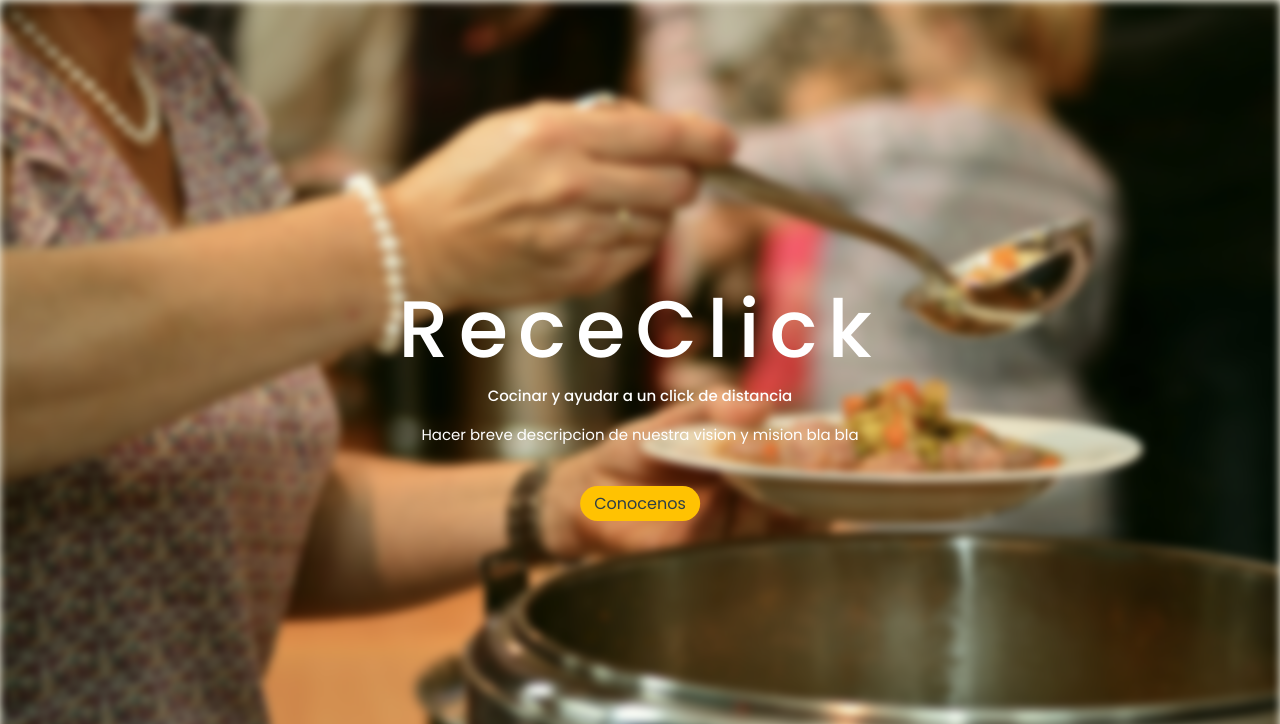
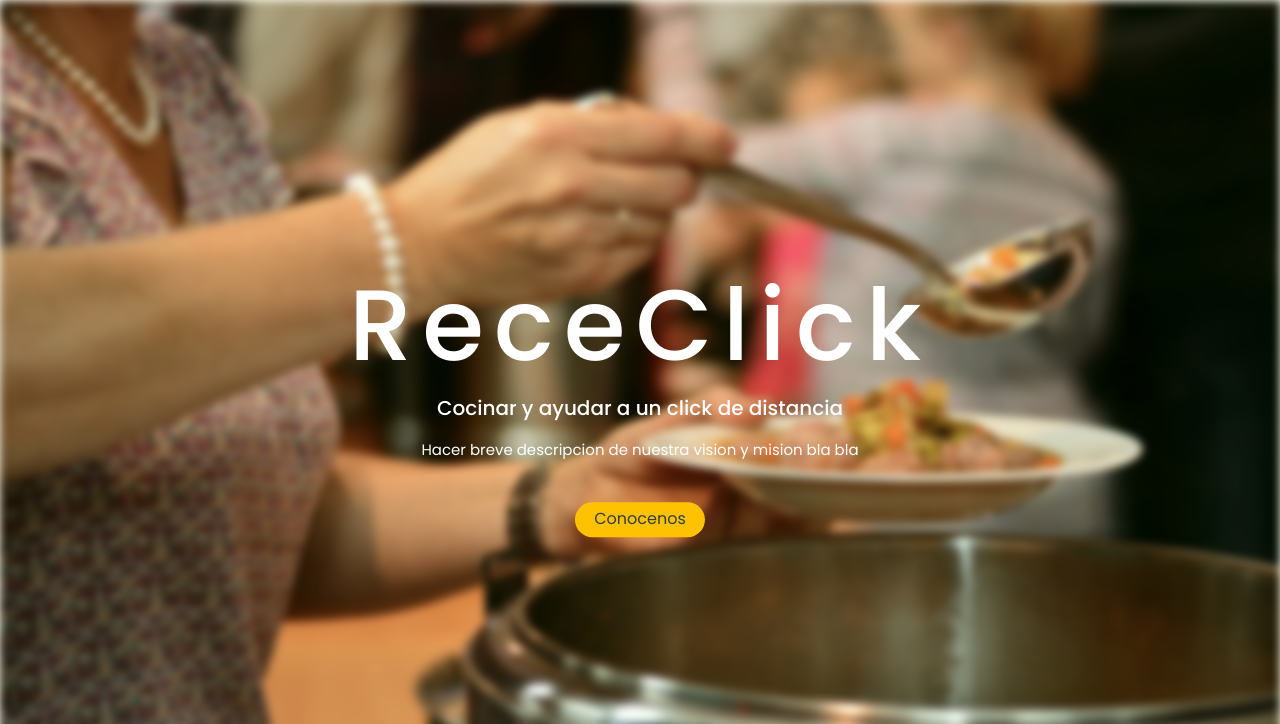
Before and after one commit to alinoelia/proyecto-receclick, a website built with Vite: page index.html in a window 1280 px wide. Shown: the part 76-800 px from the top of the page. Built offline with nearby package versions, Linux system fonts and the light colour scheme; files whose address does not match are found by name.

```diff
--- a/css/style.css
+++ b/css/style.css
@@ -20,7 +20,7 @@
     border: none;
     border-radius: 30px;
     background-color: #FFC202;
-    width: 120px;
+    width: 130px;
 }
 .boton-2{
     height: 35px;
@@ -53,16 +53,16 @@
     background-color: transparent; /* Ajusta el color del texto a tu gusto */
 }
 
-.contenedor h1{
+h1 {
     background-color: transparent;
     color: #ffff ;
-    font-size:  80px;
+    font-size: 100px;
     letter-spacing: 10px;
 }
 .contenedor .slogan {
     color: #ffff;
     background-color: transparent;
-    font-size: 15px;
+    font-size: 20px;
     font-weight: 500;
 }
 
@@ -91,15 +91,12 @@
     display: flex;
     box-sizing: border-box;
     border: solid #f98329 1px;
-    padding: 5px;
     margin: 20px;
-    border-radius: none;
     justify-content: space-evenly;
     padding: 20px;
     height: 200px;
     align-items: center;
     border-radius: 30px;
-
 
 }
 .caja-borde h2{
@@ -149,9 +146,7 @@
     display: grid;
     box-sizing: border-box;
     border: solid #f98329 1px;
-    padding: 5px;
     margin: auto;
-    border-radius: none;
     padding: 20px;
     text-align: center;
     align-items: center;
@@ -174,6 +169,7 @@
     background-color: #FB6D00;
     border-radius: 30px;
     height: 35px;
+    width: 30%;
     color: #F8F6E7;
     font-weight: 300;
     justify-content: flex-end;
@@ -218,7 +214,7 @@
     padding: 10px;
 }
 
-
+/* ! Estilos del footer */
 footer{
     background-color:#f98329;
     min-height: 100px;
--- a/index.html
+++ b/index.html
@@ -165,7 +165,6 @@
       <p class="text">2024 | Todos los derechos reservados</p>
     </footer>
 
-    <script type="module" src="/main.js"></script>
     <script src="https://cdn.jsdelivr.net/npm/bootstrap@5.3.3/dist/js/bootstrap.bundle.min.js" integrity="sha384-YvpcrYf0tY3lHB60NNkmXc5s9fDVZLESaAA55NDzOxhy9GkcIdslK1eN7N6jIeHz" crossorigin="anonymous"></script>
     <script type="module" src="https://unpkg.com/ionicons@7.1.0/dist/ionicons/ionicons.esm.js"></script>
     <script nomodule src="https://unpkg.com/ionicons@7.1.0/dist/ionicons/ionicons.js"></script>
```
